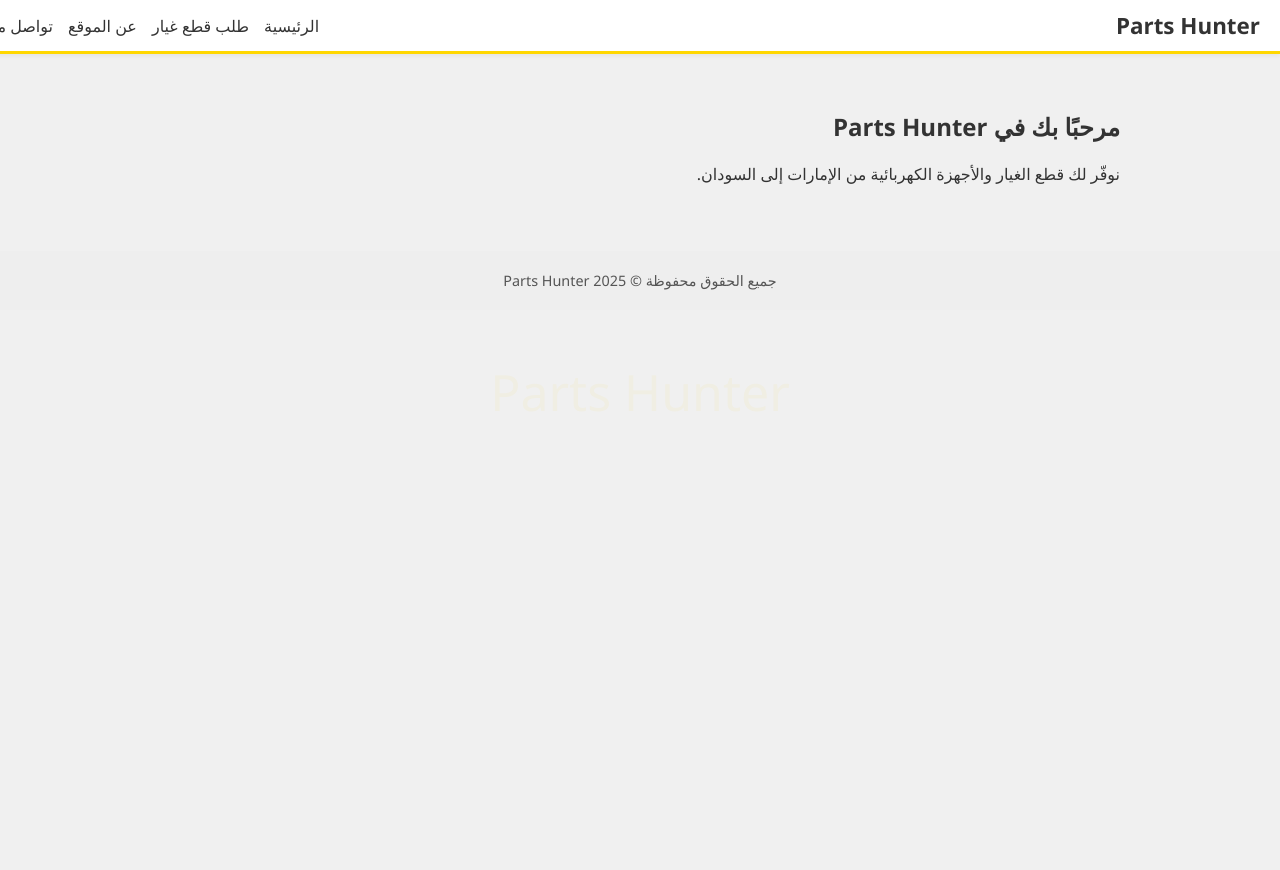
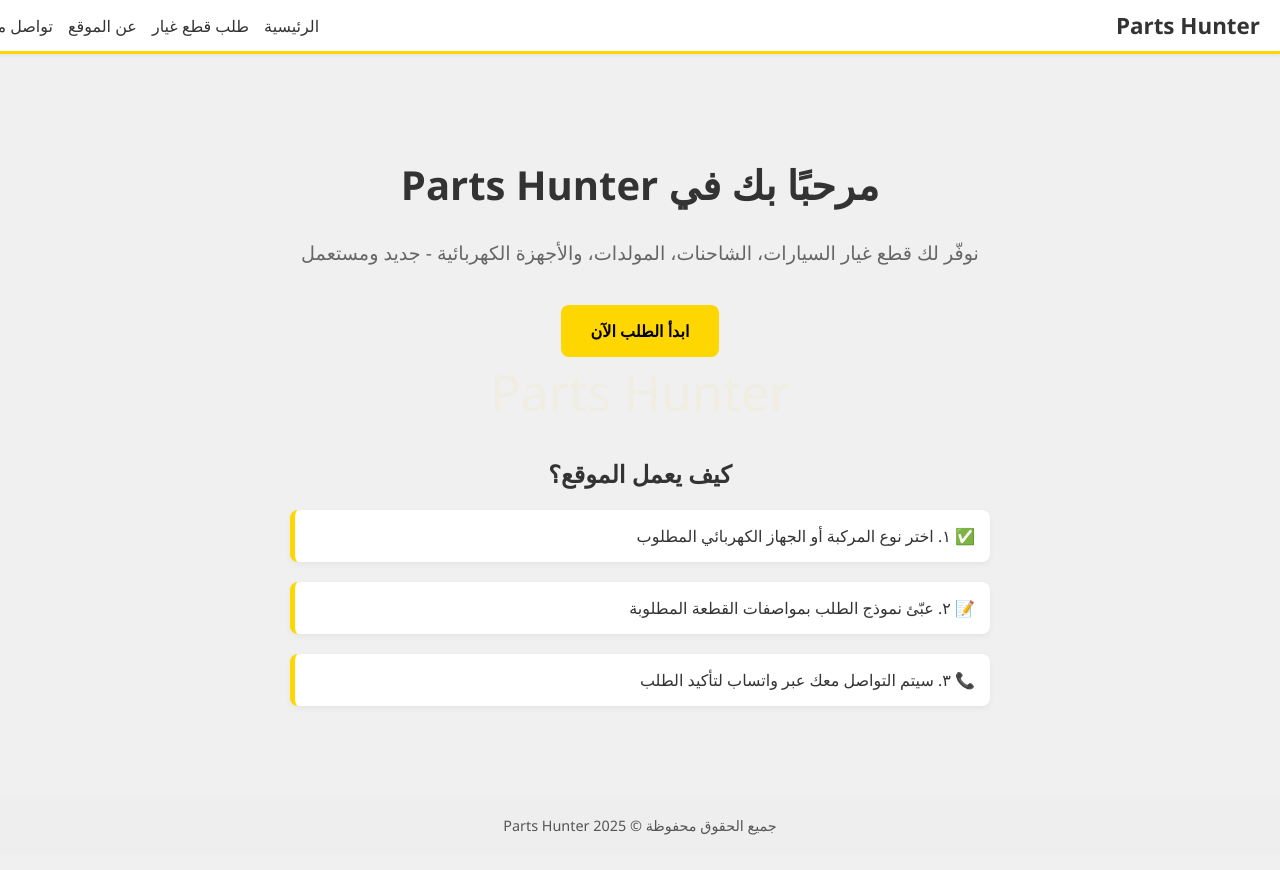
Before and after one commit to Aljaili-Elsmani/Parts-hunter, a Flask app: page / in a window 1280 px wide. Run offline with Flask 3, Linux system fonts and the light colour scheme.

Commit message:
Update index.html

```diff
--- a/app/templates/index.html
+++ b/app/templates/index.html
@@ -1,8 +1,42 @@
 {% extends "base.html" %}
+{% block title %}الرئيسية - Parts Hunter{% endblock %}
+{% block content %}
 
-{% block title %}الرئيسية - Parts Hunter{% endblock %}
+<header style="text-align: center; padding: 40px 20px;">
+  <h1 style="color: #333; font-size: 2.5em;">مرحبًا بك في Parts Hunter</h1>
+  <p style="font-size: 1.2em; color: #666;">
+    نوفّر لك قطع غيار السيارات، الشاحنات، المولدات، والأجهزة الكهربائية - جديد ومستعمل
+  </p>
+  <a class="btn" href="/order" style="
+    background-color: #FFD700;
+    color: #000;
+    padding: 15px 30px;
+    font-size: 1em;
+    border: none;
+    border-radius: 8px;
+    margin-top: 20px;
+    cursor: pointer;
+    text-decoration: none;
+    font-weight: bold;
+    display: inline-block;
+    transition: 0.3s;">
+    ابدأ الطلب الآن
+  </a>
+</header>
 
-{% block content %}
-  <h2>مرحبًا بك في Parts Hunter</h2>
-  <p>نوفّر لك قطع الغيار والأجهزة الكهربائية من الإمارات إلى السودان.</p>
+<section style="padding: 40px 20px; max-width: 700px; margin: auto;">
+  <h2 style="text-align: center; color: #333;">كيف يعمل الموقع؟</h2>
+  <div style="display: flex; flex-direction: column; gap: 20px; margin-top: 20px;">
+    <div style="background: #fff; border-left: 5px solid #FFD700; padding: 15px; border-radius: 8px; box-shadow: 0 2px 6px rgba(0,0,0,0.05);">
+      ✅ ١. اختر نوع المركبة أو الجهاز الكهربائي المطلوب
+    </div>
+    <div style="background: #fff; border-left: 5px solid #FFD700; padding: 15px; border-radius: 8px; box-shadow: 0 2px 6px rgba(0,0,0,0.05);">
+      📝 ٢. عبّئ نموذج الطلب بمواصفات القطعة المطلوبة
+    </div>
+    <div style="background: #fff; border-left: 5px solid #FFD700; padding: 15px; border-radius: 8px; box-shadow: 0 2px 6px rgba(0,0,0,0.05);">
+      📞 ٣. سيتم التواصل معك عبر واتساب لتأكيد الطلب
+    </div>
+  </div>
+</section>
+
 {% endblock %}
```
